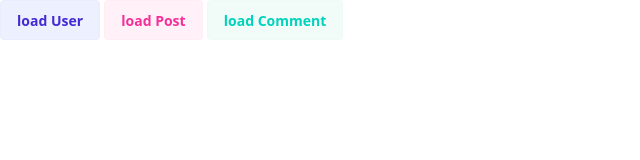
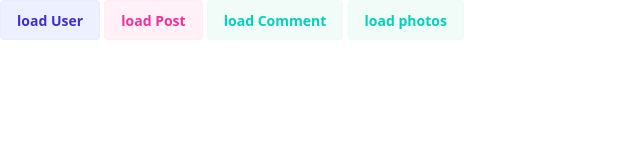
Before and after one commit to jishanprodhan12/frist-fetch-repo, a plain HTML site: page index.html in a window 1280 px wide. Shown: the whole page, without its empty margins (0-640 px from the left). Drawn offline with nearby package versions, Linux system fonts and the light colour scheme.

Commit message:
add photo fetch using try catch

```diff
--- a/index.html
+++ b/index.html
@@ -18,6 +18,8 @@
     <button class="btn btn-soft btn-secondary" id="load-post" onclick="loadPost()">load Post</button>
     <button class="btn btn-soft btn-accent" id="load-comment"
     onclick="loadComment()">load Comment</button>
+    <button class="btn btn-soft btn-accent" id="load-comment"
+    onclick="loadPhotos()">load photos</button>
 </body>
 <script src="./js/api.js"></script>
 
--- a/js/api.js
+++ b/js/api.js
@@ -22,3 +22,12 @@ const loadComment = async() => {
 }
 
 // fetch and try catch
+const loadPhotos = async()=>{
+    try{
+        const photos = await fetch('https://jsonplaceholder.typicode.com/todos');
+        const data = await photos.json();
+        console.log(data)
+    }catch(error){
+        console.error("error inside try catch and error is " , error);
+    }
+}
```
